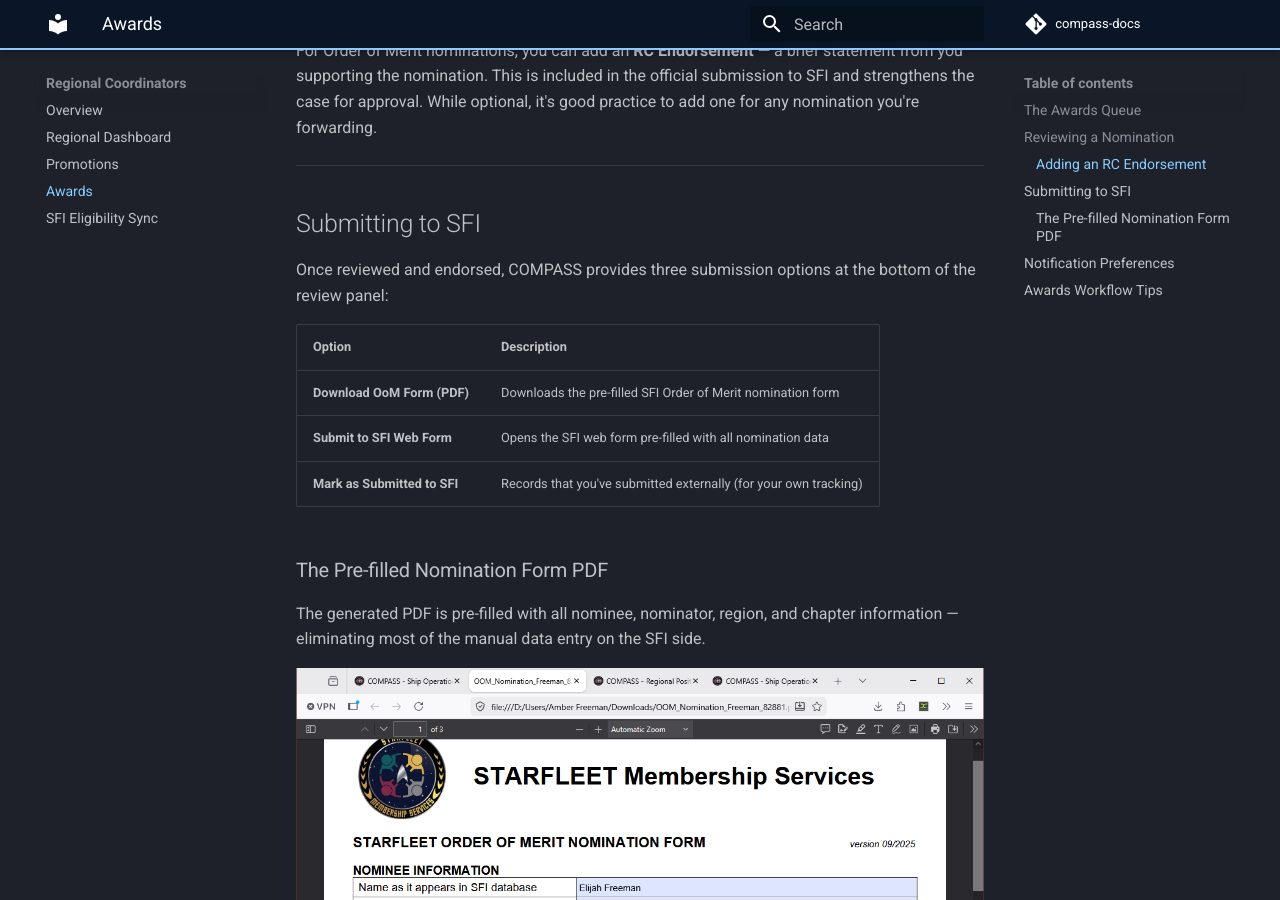
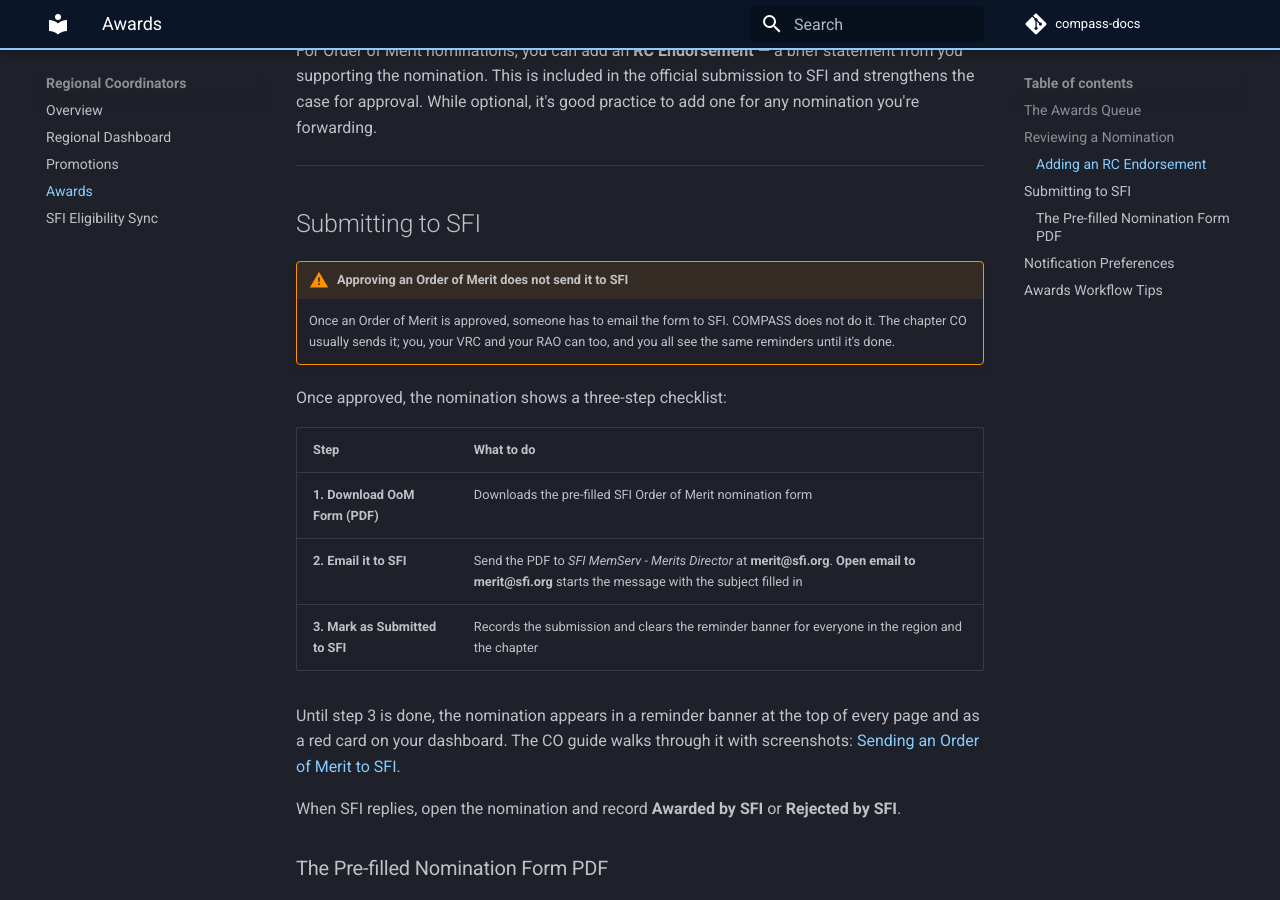
Before and after one commit to dwizard0/compass-docs, an MkDocs documentation site: the page built from docs/rc-guide/awards.md, in a window 1280 px wide and 900 px high, scrolled down 1165 px. Built offline with MkDocs 1.6.1 and Material for MkDocs 9.7.7, drawn with Linux system fonts in a browser that asks for light colours; comment, search, counter and statistics services are not loaded; some of the changed text lies outside the part shown.

Commit message:
Wiki: document sending an approved Order of Merit to SFI
COMPASS now shows a pop-up on approval, a banner on every page and a red
dashboard card until an approved Order of Merit is marked submitted,
because COs and RCs kept assuming approval sent it to SFI.

CO guide (awards.md): new section "Sending an Order of Merit to SFI" —
the three steps (download the OoM form, email it to SFI MemServ - Merits
Director <merit@sfi.org>, click Mark as Submitted to SFI), the reminders
and their 7/14-day colour changes, recording SFI's decision, and who can
send it. Status table gains the four OoM statuses; it previously implied
every approval awarded points at once.

RC guide (awards.md): "Submitting to SFI" rewritten. It still listed the
SFI web-form button, hidden since SFI's form broke, and called Mark as
Submitted "for your own tracking"; it now clears the reminder for the CO
and regional staff. Tip updated to match.

Six screenshots staged in docs/img/ and screenshots/ per convention.
Strict build passes.

```diff
--- a/docs/rc-guide/awards.md
+++ b/docs/rc-guide/awards.md
@@ -31,13 +31,20 @@
 
 ## Submitting to SFI
 
-Once reviewed and endorsed, COMPASS provides three submission options at the bottom of the review panel:
+!!! warning "Approving an Order of Merit does not send it to SFI"
+    Once an Order of Merit is approved, someone has to email the form to SFI. COMPASS does not do it. The chapter CO usually sends it; you, your VRC and your RAO can too, and you all see the same reminders until it's done.
 
-| Option | Description |
+Once approved, the nomination shows a three-step checklist:
+
+| Step | What to do |
 |---|---|
-| **Download OoM Form (PDF)** | Downloads the pre-filled SFI Order of Merit nomination form |
-| **Submit to SFI Web Form** | Opens the SFI web form pre-filled with all nomination data |
-| **Mark as Submitted to SFI** | Records that you've submitted externally (for your own tracking) |
+| **1. Download OoM Form (PDF)** | Downloads the pre-filled SFI Order of Merit nomination form |
+| **2. Email it to SFI** | Send the PDF to *SFI MemServ - Merits Director* at **merit@sfi.org**. **Open email to merit@sfi.org** starts the message with the subject filled in |
+| **3. Mark as Submitted to SFI** | Records the submission and clears the reminder banner for everyone in the region and the chapter |
+
+Until step 3 is done, the nomination appears in a reminder banner at the top of every page and as a red card on your dashboard. The CO guide walks through it with screenshots: [Sending an Order of Merit to SFI](../co-guide/awards.md#sending-an-order-of-merit-to-sfi).
+
+When SFI replies, open the nomination and record **Awarded by SFI** or **Rejected by SFI**.
 
 ### The Pre-filled Nomination Form PDF
 
@@ -68,4 +75,4 @@
 - Always add an RC Endorsement for Order of Merit nominations — it strengthens the submission and signals to SFI that the nomination has regional backing
 - Use **Hold until presented** for awards you plan to announce at the Regional Summit or ship events — it makes for a better experience for the recipient
 - Encourage COs to write detailed citation narratives — vague citations slow down SFI processing and reflect poorly on the submission
-- The **Mark as Submitted to SFI** option is useful if you submitted via a method outside COMPASS (email, web form manually) — keep it checked off so your queue stays accurate
+- Click **Mark as Submitted to SFI** as soon as the form is emailed to merit@sfi.org — it clears the reminder for the CO and the rest of regional staff, and stops a second person emailing the same nomination
```
Also changed, not shown: docs/co-guide/awards.md (+51 -0 lines), docs/img/Awards - OoM to SFI 1 (Approval popup).png (added), docs/img/Awards - OoM to SFI 2 (Checklist).png (added), docs/img/Awards - OoM to SFI 3 (Mark submitted).png (added), docs/img/Awards - OoM to SFI 4 (Banner).png (added), docs/img/Awards - OoM to SFI 5 (Dashboard card).png (added), docs/img/Awards - OoM to SFI 6 (Phone).png (added), screenshots/Awards - OoM to SFI 1 (Approval popup).png (added), screenshots/Awards - OoM to SFI 2 (Checklist).png (added), screenshots/Awards - OoM to SFI 3 (Mark submitted).png (added), screenshots/Awards - OoM to SFI 4 (Banner).png (added), screenshots/Awards - OoM to SFI 5 (Dashboard card).png (added), screenshots/Awards - OoM to SFI 6 (Phone).png (added).
